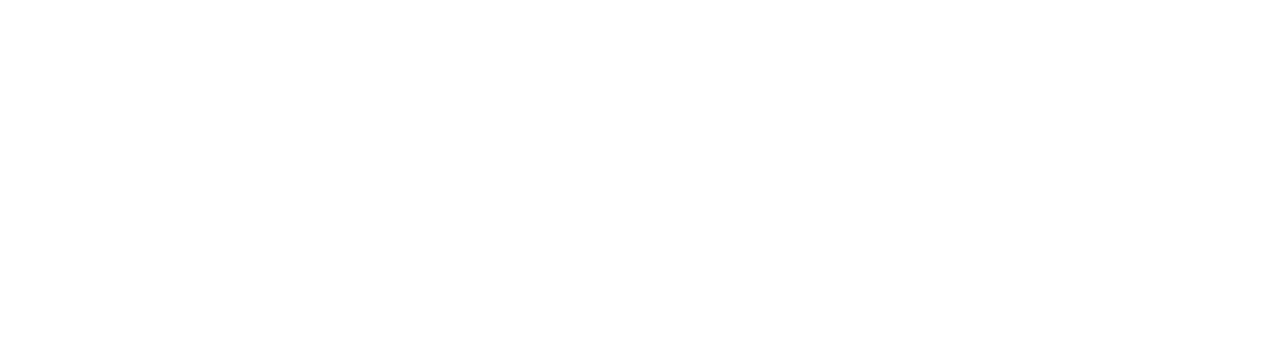
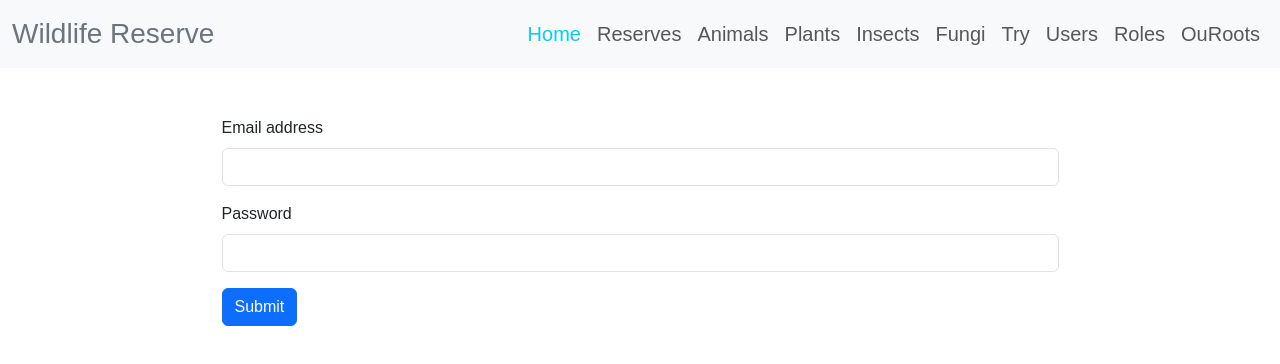
Before and after one commit to sykoramaros/wildlife-reserve-react, a React (Create React App) app: page /login in a window 1280 px wide. Before the commit this address had no page. Shown: the top 364 px of the page. Built offline with nearby package versions, Linux system fonts and the light colour scheme.

Commit message:
Do Pages pridana stranka Login.js ale zatim nefunkcni

```diff
--- a/src/App.js
+++ b/src/App.js
@@ -13,6 +13,7 @@
 import Users from "./Pages/Users/Users"
 import Roles from "./Pages/Roles/Roles"
 import OurRoots from "./Pages/OurRoots/OurRoots"
+import Login from "./Pages/Login/Login"
 import Try from "./Pages/Try/Try"
 
 const App = () => {
@@ -30,6 +31,7 @@
           <Route path="/users" element={<Users />} />
           <Route path="/roles" element={<Roles />} />
           <Route path="/ourroots" element={<OurRoots />} />
+          <Route path="/login" element={<Login />} />
         </Route>
       </Routes>
     </BrowserRouter>
--- /dev/null
+++ b/src/Pages/Login/Login.js
@@ -0,0 +1,39 @@
+import React from "react"
+
+const Login = () => {
+  return (
+    <div>
+      <div className="container">
+        <form class="w-75 mt-5 mx-auto">
+          <div class="mb-3">
+            <label for="exampleInputEmail1" class="form-label">
+              Email address
+            </label>
+            <input
+              type="email"
+              class="form-control"
+              id="exampleInputEmail1"
+              aria-describedby="emailHelp"
+            />
+            <div id="emailHelp" class="form-text"></div>
+          </div>
+          <div class="mb-3">
+            <label for="exampleInputPassword1" class="form-label">
+              Password
+            </label>
+            <input
+              type="password"
+              class="form-control"
+              id="exampleInputPassword1"
+            />
+          </div>
+          <button type="submit" class="btn btn-primary">
+            Submit
+          </button>
+        </form>
+      </div>
+    </div>
+  )
+}
+
+export default Login
```
